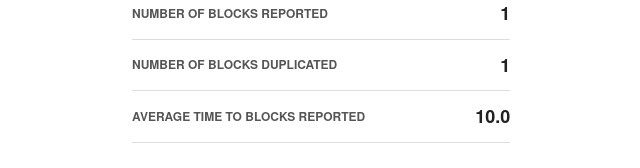
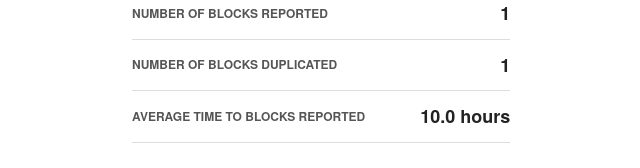
Before and after one commit to LCOGT/neoexchange, a Django app: template neoexchange/core/templates/core/followup_summary.html in a window 1280 px wide. Shown: the part 892-1060 px from the top of the page, without its empty margins (28-668 px from the left). Run offline with Django 3.2, Linux system fonts and the light colour scheme; the template is opened without the code that fills it: most values are stand-ins (such as "Sample title", 1, 10 or a date in 2020); some libraries are stand-ins or nearby versions.

Commit message:
Add missing units to template

```diff
--- a/neoexchange/core/templates/core/followup_summary.html
+++ b/neoexchange/core/templates/core/followup_summary.html
@@ -65,9 +65,9 @@
                                 <td class="kv-key">Number of blocks duplicated</td>
                                 <td class="kv-value">{{current_semester.num_blocks_duplicated}}</td>
                             </tr>
-                             <tr>
+                            <tr>
                                 <td class="kv-key">Average time to blocks reported</td>
-                                <td class="kv-value">{{current_semester.avg_lag|floatformat:1}}</td>
+                                <td class="kv-value">{{current_semester.avg_lag|floatformat:1}} hours</td>
                             </tr>
                      </tbody>
                     </table>
```
Also changed, not shown: neoexchange/neox/tests/test_followup_summary_page.py (+1 -1 lines).
